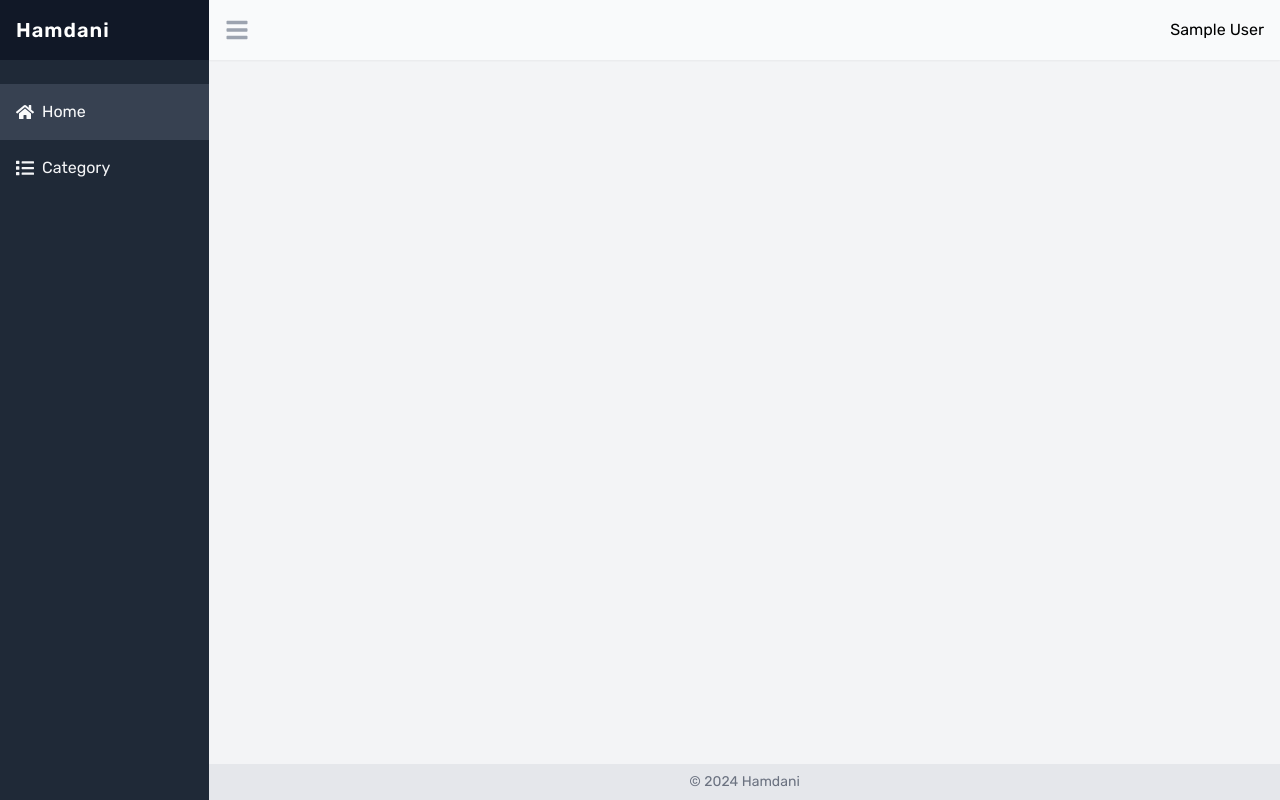
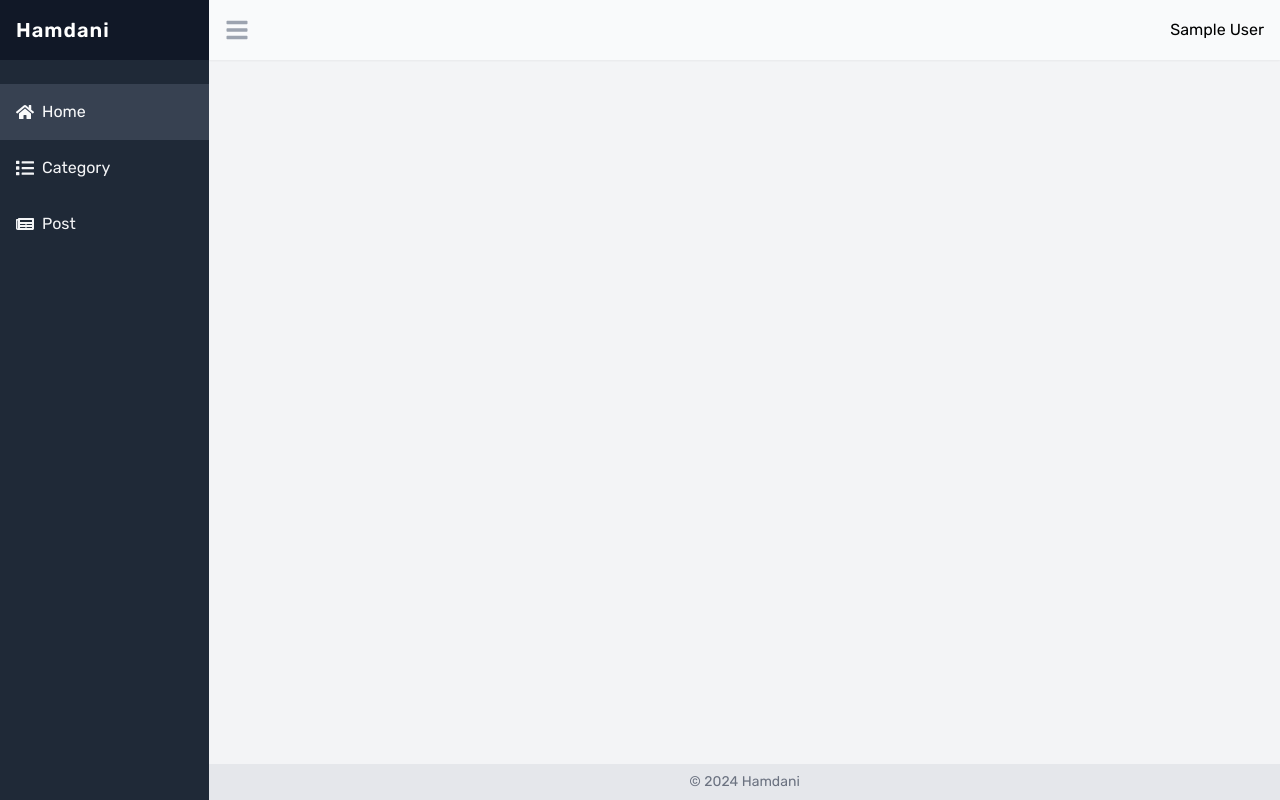
Before and after one commit to semet/admin, a Next.js app: page / in a window 1280 px wide. Built offline with nearby package versions, Linux system fonts and the light colour scheme; no server answers; sample sign-in values are in the browser's storage.

Commit message:
add post link

```diff
--- a/src/components/partials/sidebar/data.ts
+++ b/src/components/partials/sidebar/data.ts
@@ -1,5 +1,5 @@
 import { generateId } from "@/utils";
-import { FaHome, FaList } from "react-icons/fa";
+import { FaHome, FaList, FaNewspaper } from "react-icons/fa";
 import { TSidebarItem } from "./types";
 
 export const sidebarItems: TSidebarItem[] = [
@@ -15,4 +15,10 @@ export const sidebarItems: TSidebarItem[] = [
     title: "Category",
     icon: FaList,
   },
+  {
+    id: generateId(),
+    link: "/post",
+    title: "Post",
+    icon: FaNewspaper,
+  },
 ];
```
